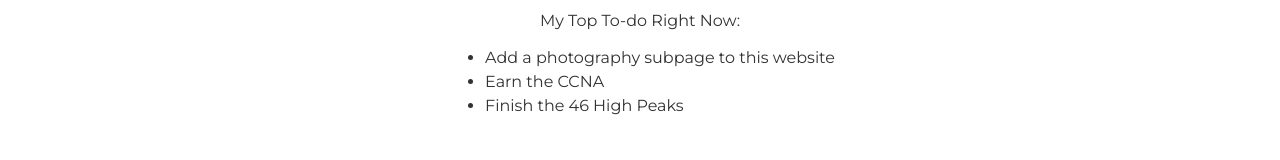
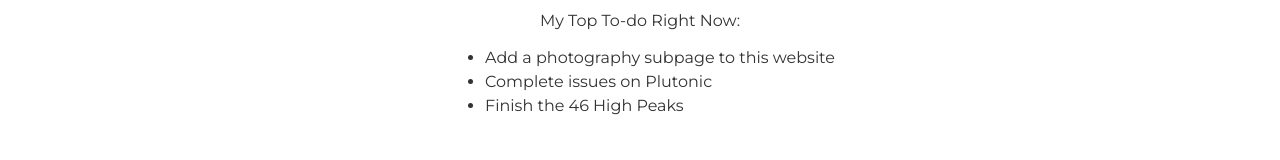
Before and after one commit to Ellixit/personal-website, a plain HTML site: page index.html in a window 1280 px wide. Shown: the part 386-546 px from the top of the page. Drawn offline with Linux system fonts and the light colour scheme.

Commit message:
updated todo

```diff
--- a/index.html
+++ b/index.html
@@ -51,7 +51,7 @@
             <p class="todo-list"> My Top To-do Right Now: </p>
             <ul class="todo-item">
                 <li> Add a photography subpage to this website </li>
-                <li> Earn the CCNA </li>
+                <li> Complete issues on Plutonic </li>
                 <li> Finish the 46 High Peaks </li>
             </ul>
         </div>
```
